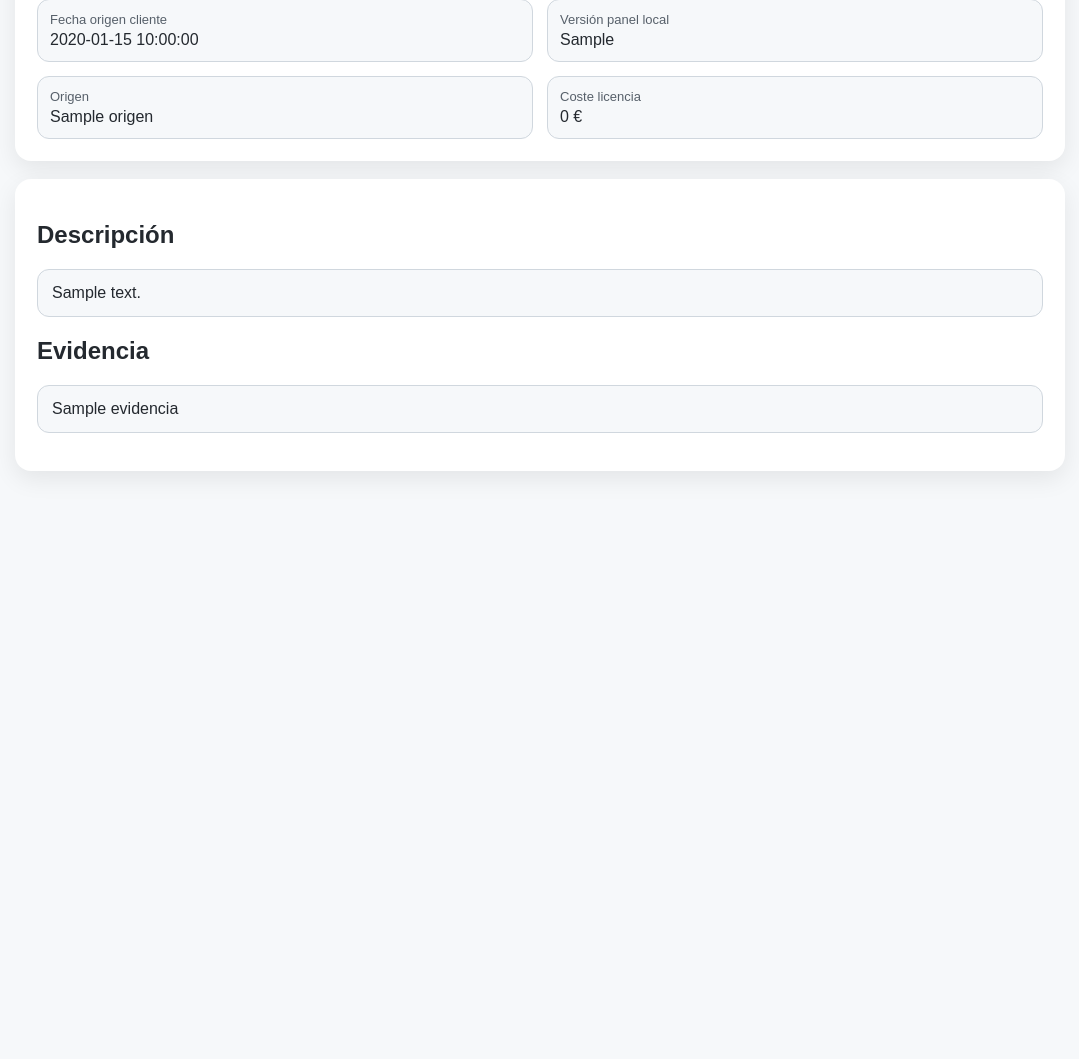
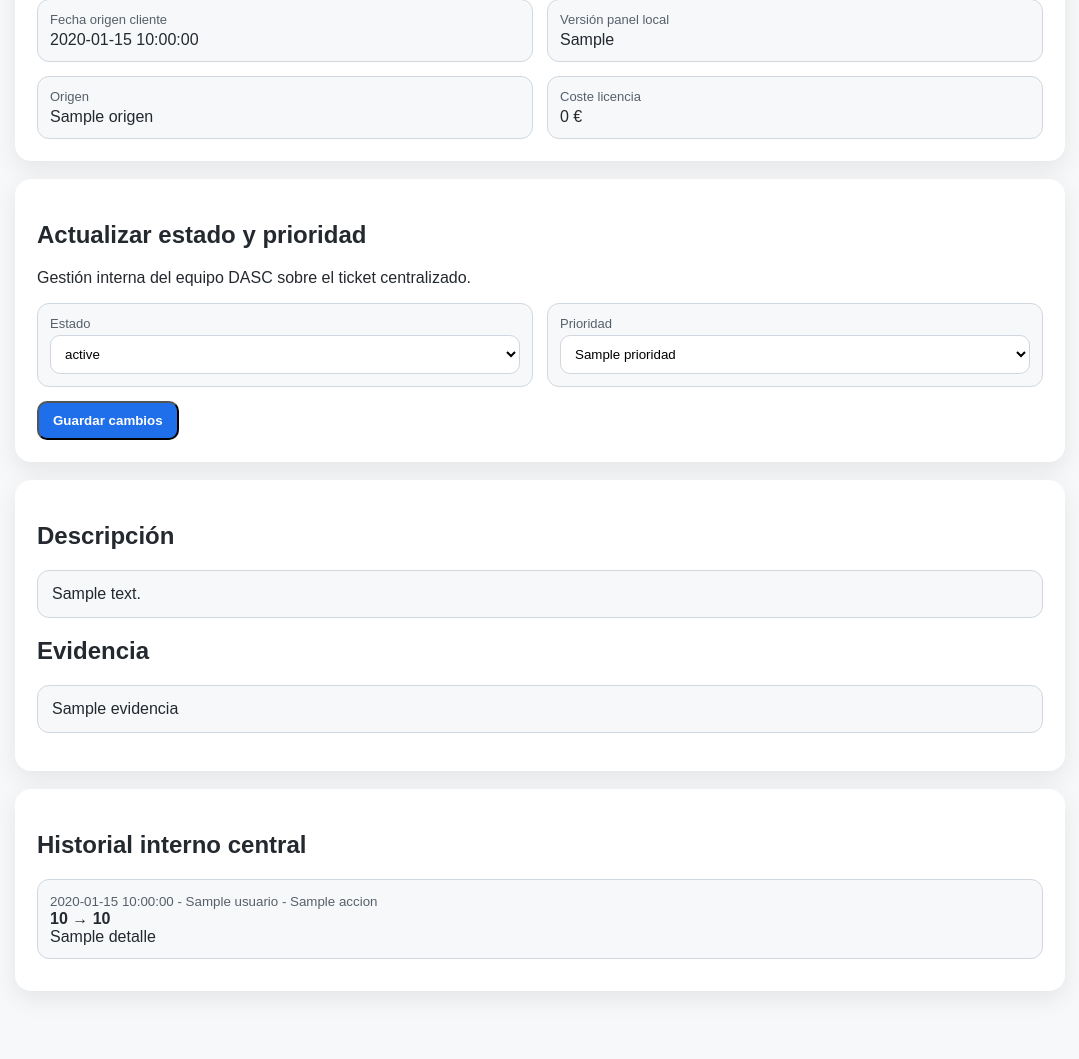
Before and after one commit to SantinoColmena/dasc-server-manager-product, a FastAPI app: template deploy/central-support/package/templates/central_ticket_detail.html in a window 1280 px wide. Shown: the part 555-1614 px from the top of the page, without its empty margins (100-1179 px from the left). Before the commit the page ends 1029 px from the top, so only its background shows below. Run offline with FastAPI, Linux system fonts and the light colour scheme; the template is opened without the code that fills it: most values are stand-ins (such as "Sample title", 1, 10 or a date in 2020).

Commit message:
feat: gestionar estado prioridad panel central

```diff
--- a/deploy/central-support/package/main.py
+++ b/deploy/central-support/package/main.py
@@ -4,8 +4,8 @@ from datetime import datetime
 from pathlib import Path
 from typing import Optional
 
-from fastapi import FastAPI, Header, HTTPException, Request
-from fastapi.responses import HTMLResponse
+from fastapi import FastAPI, Header, HTTPException, Request, Form
+from fastapi.responses import HTMLResponse, RedirectResponse
 from fastapi.templating import Jinja2Templates
 from pydantic import BaseModel, Field
 
@@ -366,10 +366,214 @@ def central_ticket_detail(request: Request, ticket_id: str):
     if not ticket:
         raise HTTPException(status_code=404, detail="Ticket central no encontrado")
 
+    history = get_central_ticket_history(ticket_id)
+
     return templates.TemplateResponse(
         request,
         "central_ticket_detail.html",
         {
             "ticket": ticket,
+            "history": history,
+            "msg": request.query_params.get("msg"),
+            "estados": CENTRAL_TICKET_STATES,
+            "prioridades": CENTRAL_TICKET_PRIORITIES,
         },
     )
+
+# =====================
+# R-049K - ESTADO PRIORIDAD CENTRAL
+# =====================
+
+CENTRAL_TICKET_STATES = [
+    "Nuevo",
+    "En análisis",
+    "Pendiente cliente",
+    "En curso",
+    "Resuelto",
+    "Cerrado",
+]
+
+CENTRAL_TICKET_PRIORITIES = [
+    "Baja",
+    "Media",
+    "Alta",
+    "Crítica",
+]
+
+
+def ensure_central_history_table():
+    init_db()
+
+    with db_connect() as conn:
+        conn.execute(
+            """
+            CREATE TABLE IF NOT EXISTS central_ticket_history (
+                id INTEGER PRIMARY KEY AUTOINCREMENT,
+                ticket_id TEXT NOT NULL,
+                fecha TEXT NOT NULL,
+                usuario TEXT NOT NULL,
+                accion TEXT NOT NULL,
+                valor_anterior TEXT,
+                valor_nuevo TEXT,
+                detalle TEXT
+            )
+            """
+        )
+
+        conn.execute(
+            """
+            CREATE INDEX IF NOT EXISTS idx_central_history_ticket
+            ON central_ticket_history (ticket_id)
+            """
+        )
+
+        conn.commit()
+
+
+def get_central_ticket_history(ticket_id, limit=50):
+    ensure_central_history_table()
+
+    with db_connect() as conn:
+        rows = conn.execute(
+            """
+            SELECT
+                id,
+                ticket_id,
+                fecha,
+                usuario,
+                accion,
+                valor_anterior,
+                valor_nuevo,
+                detalle
+            FROM central_ticket_history
+            WHERE ticket_id = ?
+            ORDER BY id DESC
+            LIMIT ?
+            """,
+            (ticket_id, limit),
+        ).fetchall()
+
+    return [dict(row) for row in rows]
+
+
+def add_central_ticket_history(
+    ticket_id,
+    usuario,
+    accion,
+    valor_anterior,
+    valor_nuevo,
+    detalle,
+):
+    ensure_central_history_table()
+
+    with db_connect() as conn:
+        conn.execute(
+            """
+            INSERT INTO central_ticket_history (
+                ticket_id,
+                fecha,
+                usuario,
+                accion,
+                valor_anterior,
+                valor_nuevo,
+                detalle
+            )
+            VALUES (?, ?, ?, ?, ?, ?, ?)
+            """,
+            (
+                ticket_id,
+                now_text(),
+                usuario,
+                accion,
+                valor_anterior,
+                valor_nuevo,
+                detalle,
+            ),
+        )
+        conn.commit()
+
+
+def update_central_ticket_status_priority(ticket_id, estado, prioridad, usuario):
+    ticket = get_central_ticket(ticket_id)
+
+    if not ticket:
+        return False, "Ticket central no encontrado"
+
+    estado = (estado or "").strip()
+    prioridad = (prioridad or "").strip()
+
+    if estado not in CENTRAL_TICKET_STATES:
+        return False, "Estado no válido"
+
+    if prioridad not in CENTRAL_TICKET_PRIORITIES:
+        return False, "Prioridad no válida"
+
+    old_estado = ticket.get("estado", "")
+    old_prioridad = ticket.get("prioridad", "")
+
+    changes = []
+
+    if old_estado != estado:
+        changes.append(("Cambio de estado", old_estado, estado))
+
+    if old_prioridad != prioridad:
+        changes.append(("Cambio de prioridad", old_prioridad, prioridad))
+
+    if not changes:
+        return True, "Sin cambios"
+
+    with db_connect() as conn:
+        conn.execute(
+            """
+            UPDATE central_tickets
+            SET estado = ?, prioridad = ?, fecha_actualizacion = ?
+            WHERE id = ?
+            """,
+            (
+                estado,
+                prioridad,
+                now_text(),
+                ticket_id,
+            ),
+        )
+        conn.commit()
+
+    for accion, valor_anterior, valor_nuevo in changes:
+        add_central_ticket_history(
+            ticket_id=ticket_id,
+            usuario=usuario,
+            accion=accion,
+            valor_anterior=valor_anterior,
+            valor_nuevo=valor_nuevo,
+            detalle="Actualización realizada desde panel central DASC",
+        )
+
+    return True, "Ticket actualizado"
+
+
+@app.post("/tickets/{ticket_id}/estado")
+def central_ticket_update_status_priority(
+    request: Request,
+    ticket_id: str,
+    estado: str = Form(...),
+    prioridad: str = Form(...),
+):
+    usuario = "dasc_tecnico_lab"
+
+    ok, msg = update_central_ticket_status_priority(
+        ticket_id=ticket_id,
+        estado=estado,
+        prioridad=prioridad,
+        usuario=usuario,
+    )
+
+    if not ok:
+        return RedirectResponse(
+            url=f"/tickets/{ticket_id}?msg=Error:+{msg.replace(' ', '+')}",
+            status_code=303,
+        )
+
+    return RedirectResponse(
+        url=f"/tickets/{ticket_id}?msg={msg.replace(' ', '+')}",
+        status_code=303,
+    )
--- a/deploy/central-support/package/templates/central_ticket_detail.html
+++ b/deploy/central-support/package/templates/central_ticket_detail.html
@@ -86,6 +86,47 @@
             font-family: inherit;
         }
 
+        .form-grid {
+            display: grid;
+            grid-template-columns: 1fr 1fr;
+            gap: 14px;
+            margin-top: 12px;
+        }
+
+        select {
+            width: 100%;
+            padding: 10px;
+            border-radius: 10px;
+            border: 1px solid #d0d7de;
+            background: #ffffff;
+        }
+
+        .form-actions {
+            margin-top: 14px;
+        }
+
+        .alert-ok {
+            background: #dcfce7;
+            border: 1px solid #86efac;
+            color: #166534;
+            padding: 12px;
+            border-radius: 12px;
+            margin-bottom: 18px;
+            font-weight: 700;
+        }
+
+        .history-item {
+            border: 1px solid #d0d7de;
+            background: #f6f8fa;
+            border-radius: 12px;
+            padding: 12px;
+            margin-bottom: 10px;
+        }
+
+        .history-item small {
+            color: #57606a;
+        }
+
         @media (max-width: 850px) {
             .grid {
                 grid-template-columns: 1fr;
@@ -170,6 +211,43 @@
             </div>
         </div>
 
+
+        {% if msg %}
+        <div class="alert-ok">
+            {{ msg }}
+        </div>
+        {% endif %}
+
+        <div class="card">
+            <h2>Actualizar estado y prioridad</h2>
+            <p>Gestión interna del equipo DASC sobre el ticket centralizado.</p>
+
+            <form method="post" action="/tickets/{{ ticket.id }}/estado">
+                <div class="form-grid">
+                    <div class="field">
+                        <span>Estado</span>
+                        <select name="estado" required>
+                            {% for estado in estados %}
+                                <option value="{{ estado }}" {% if estado == ticket.estado %}selected{% endif %}>{{ estado }}</option>
+                            {% endfor %}
+                        </select>
+                    </div>
+
+                    <div class="field">
+                        <span>Prioridad</span>
+                        <select name="prioridad" required>
+                            {% for prioridad in prioridades %}
+                                <option value="{{ prioridad }}" {% if prioridad == ticket.prioridad %}selected{% endif %}>{{ prioridad }}</option>
+                            {% endfor %}
+                        </select>
+                    </div>
+                </div>
+
+                <div class="form-actions">
+                    <button class="button" type="submit">Guardar cambios</button>
+                </div>
+            </form>
+        </div>
         <div class="card">
             <h2>Descripción</h2>
             <pre>{{ ticket.descripcion }}</pre>
@@ -177,6 +255,26 @@
             <h2>Evidencia</h2>
             <pre>{{ ticket.evidencia or "Sin evidencia registrada." }}</pre>
         </div>
+
+        <div class="card">
+            <h2>Historial interno central</h2>
+
+            {% if history %}
+                {% for item in history %}
+                    <div class="history-item">
+                        <small>{{ item.fecha }} - {{ item.usuario }} - {{ item.accion }}</small>
+                        <div>
+                            <strong>{{ item.valor_anterior or "-" }}</strong>
+                            →
+                            <strong>{{ item.valor_nuevo or "-" }}</strong>
+                        </div>
+                        <div>{{ item.detalle or "" }}</div>
+                    </div>
+                {% endfor %}
+            {% else %}
+                <p>Sin historial interno todavía.</p>
+            {% endif %}
+        </div>
     </div>
 </body>
 </html>
```
Also changed, not shown: 1 other file.
